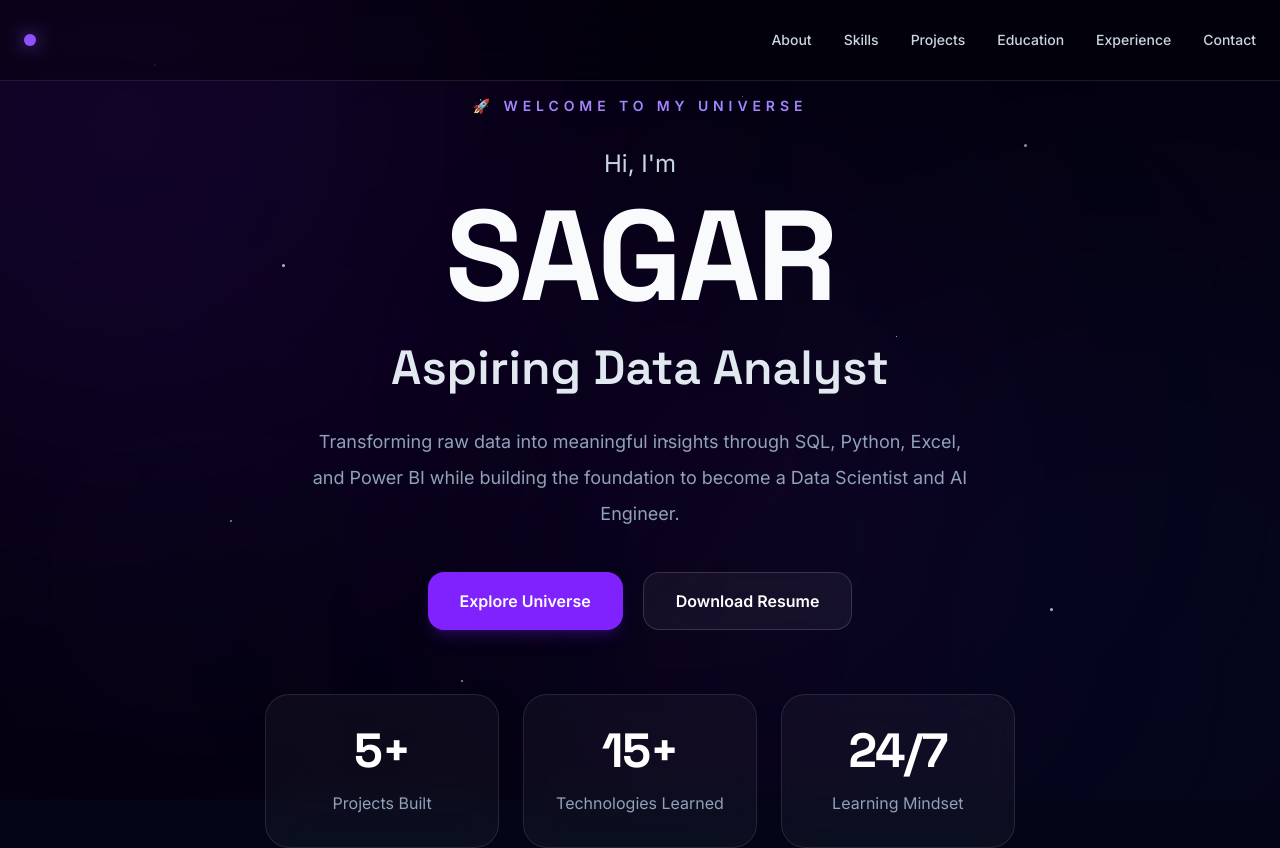
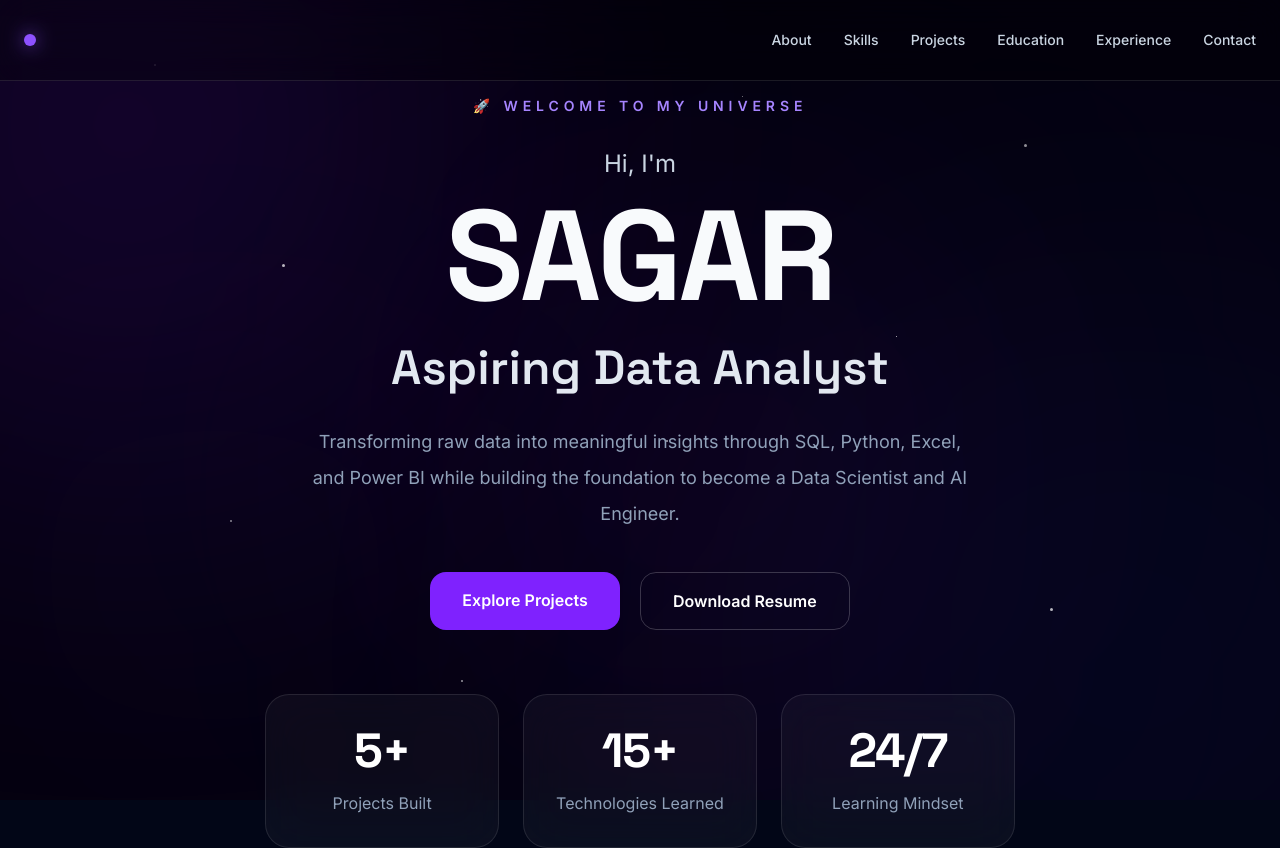
Before and after one commit to sagarmehra69/cosmos, a Next.js app: page / in a window 1280 px wide. Shown: the top 848 px of the page. Built offline with nearby package versions, Linux system fonts and the light colour scheme.

Commit message:
feat: add resume download functionality

```diff
--- a/components/sections/Hero/HeroButtons.tsx
+++ b/components/sections/Hero/HeroButtons.tsx
@@ -1,19 +1,22 @@
-import Button from "@/components/ui/Button";
-import { hero } from "@/data/hero";
-
 export default function HeroButtons() {
   return (
     <div className="mt-10 flex flex-wrap justify-center gap-5">
-      <Button href={hero.buttons.primary.href}>
-        {hero.buttons.primary.text}
-      </Button>
+      {/* Explore Projects */}
+      <a
+        href="#projects"
+        className="rounded-2xl bg-violet-600 px-8 py-4 font-semibold text-white transition-all duration-300 hover:scale-105 hover:bg-violet-500 hover:shadow-[0_0_30px_rgba(139,92,246,0.5)]"
+      >
+        Explore Projects
+      </a>
 
-      <Button
-        href={hero.buttons.secondary.href}
-        variant="secondary"
+      {/* Download Resume */}
+      <a
+        href="/resume/87j Resume.pdf"
+        download
+        className="rounded-2xl border border-white/20 px-8 py-4 font-semibold text-white transition-all duration-300 hover:scale-105 hover:border-violet-400 hover:bg-white/10"
       >
-        {hero.buttons.secondary.text}
-      </Button>
+        Download Resume
+      </a>
     </div>
   );
 }
```
Also changed, not shown: 1 other file (tests, documents, lock files or other folders).
